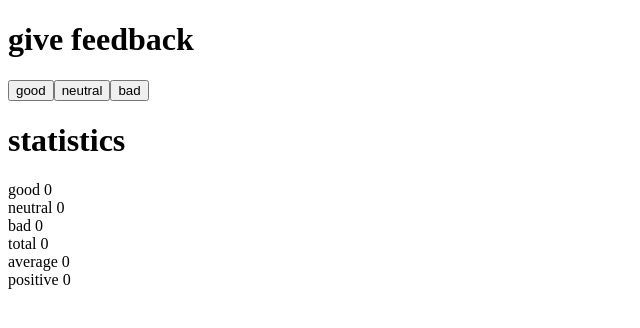
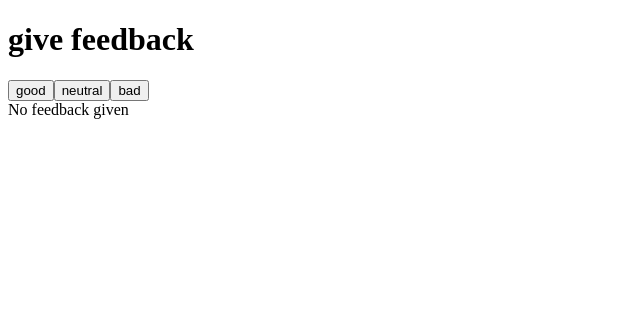
Before and after one commit to EmilianoCBE/fullstackopen-course, a React (Vite) app in the folder part1/unicafe/: page / in a window 1280 px wide. Shown: the top 328 px of the page, without its empty margins (0-640 px from the left). Built offline with nearby package versions, Linux system fonts and the light colour scheme.

Commit message:
Ejercicio 1.9 unicafe paso 4 hecho

```diff
--- a/part1/unicafe/src/components/Statistics.jsx
+++ b/part1/unicafe/src/components/Statistics.jsx
@@ -3,6 +3,9 @@ import { Display } from './Display'
 export const Statistics = ({good, neutral, bad, total, totalAverage, positiveAverage}) => {
   return (
     <>
+      {
+        good||neutral||bad ?
+          <div>
             <h1>statistics</h1>
             <Display text='good' count={good}/>
             <Display text='neutral' count={neutral}/>
@@ -10,6 +13,11 @@ export const Statistics = ({good, neutral, bad, total, totalAverage, positiveAve
             <Display text='total' count={total}/>
             <Display text='average' count={totalAverage ? totalAverage : 0}/>
             <Display text='positive' count={positiveAverage ? positiveAverage : 0}/>
+          </div>
+          : <div>No feedback given</div>
+
+      }
+
     </>
   )
 }
```
Lines whose indentation alone changed are shown as unchanged.
